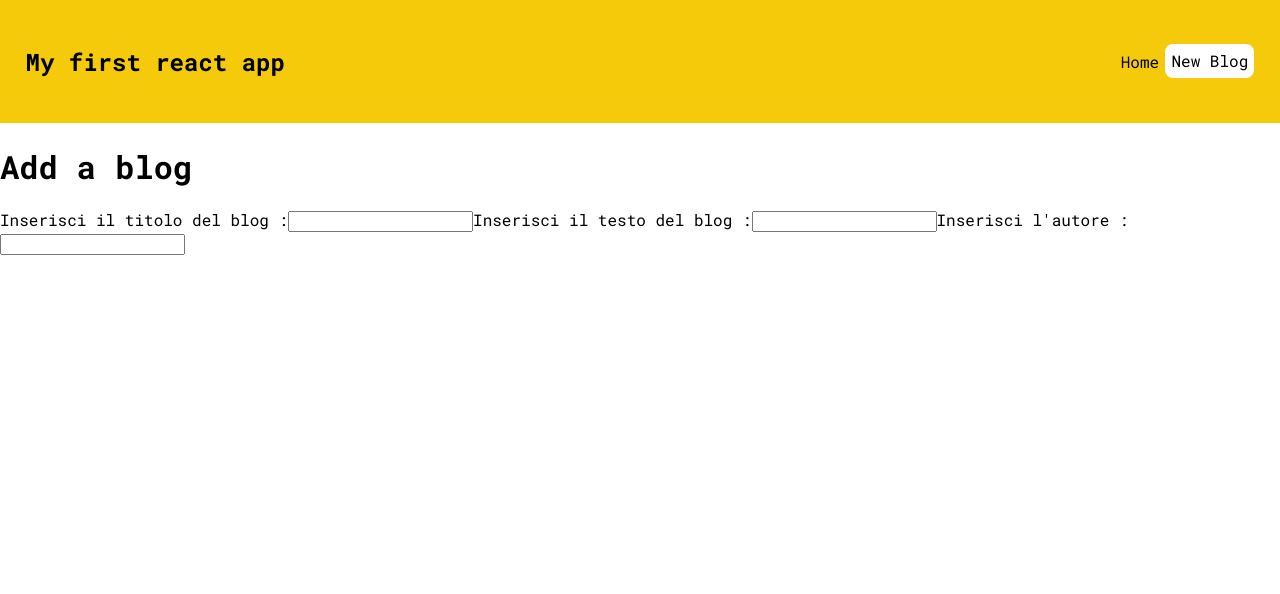
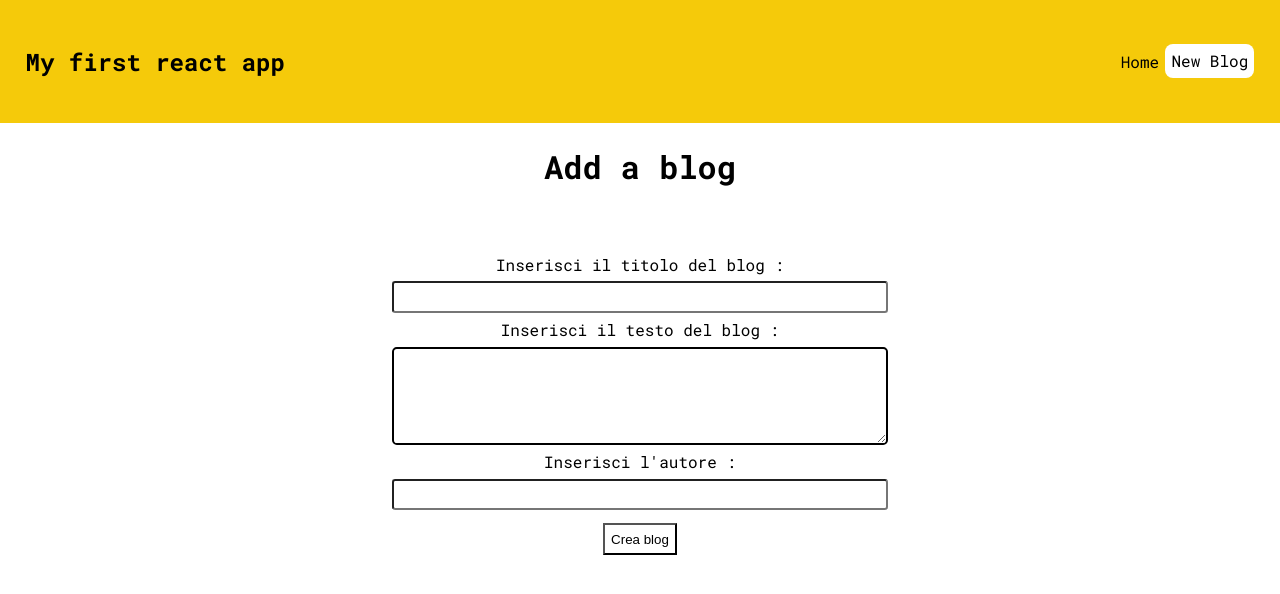
Before and after one commit to RaffaeleCaravett/myFirstReactApplication, a React (Create React App) app: page /create in a window 1280 px wide. Shown: the top 594 px of the page. Built offline with nearby package versions, Linux system fonts and the light colour scheme.

Commit message:
advancing more in form

```diff
--- a/src/create.js
+++ b/src/create.js
@@ -11,13 +11,15 @@ const Create = () =>{
     type="text"
     required/>
     <label>Inserisci il testo del blog :</label>
-    <input
+    <textarea
     type="text"
-    required/>
+    required>
+    </textarea>
     <label>Inserisci l'autore :</label>
     <input
     type="text"
     required/>
+    <button>Crea blog</button>
 </form>
         </div>
     )
--- a/src/index.css
+++ b/src/index.css
@@ -82,3 +82,45 @@ border-radius: 0.5rem;
 }
 }
 }
+.formDiv{
+  text-align: center;
+  form{
+  display: flex;
+  flex-direction: column;
+  width:50%;
+  text-align: center;
+  margin: auto;
+  padding-top: 3%;
+  label{
+    padding:1%
+  }
+  input{
+    border-radius: 0.2rem;
+    padding: 1%;
+    width: 75%;
+    margin:auto
+  }
+  textarea{
+width: 75%;
+margin: auto;
+padding: 1%;
+padding-top:5% ;
+padding-bottom:5% ;
+border-radius: 0.3rem;
+border: 2px solid black;
+}
+}
+button{
+  width: fit-content;
+  margin: auto;
+  margin-top: 2%;
+  padding: 1%;
+  background: transparent;
+  transition: 1s;
+  &:hover{
+    background-color: rgb(255, 208, 0);
+    cursor: pointer;
+    transition: 1s;
+  }
+}
+}
```
